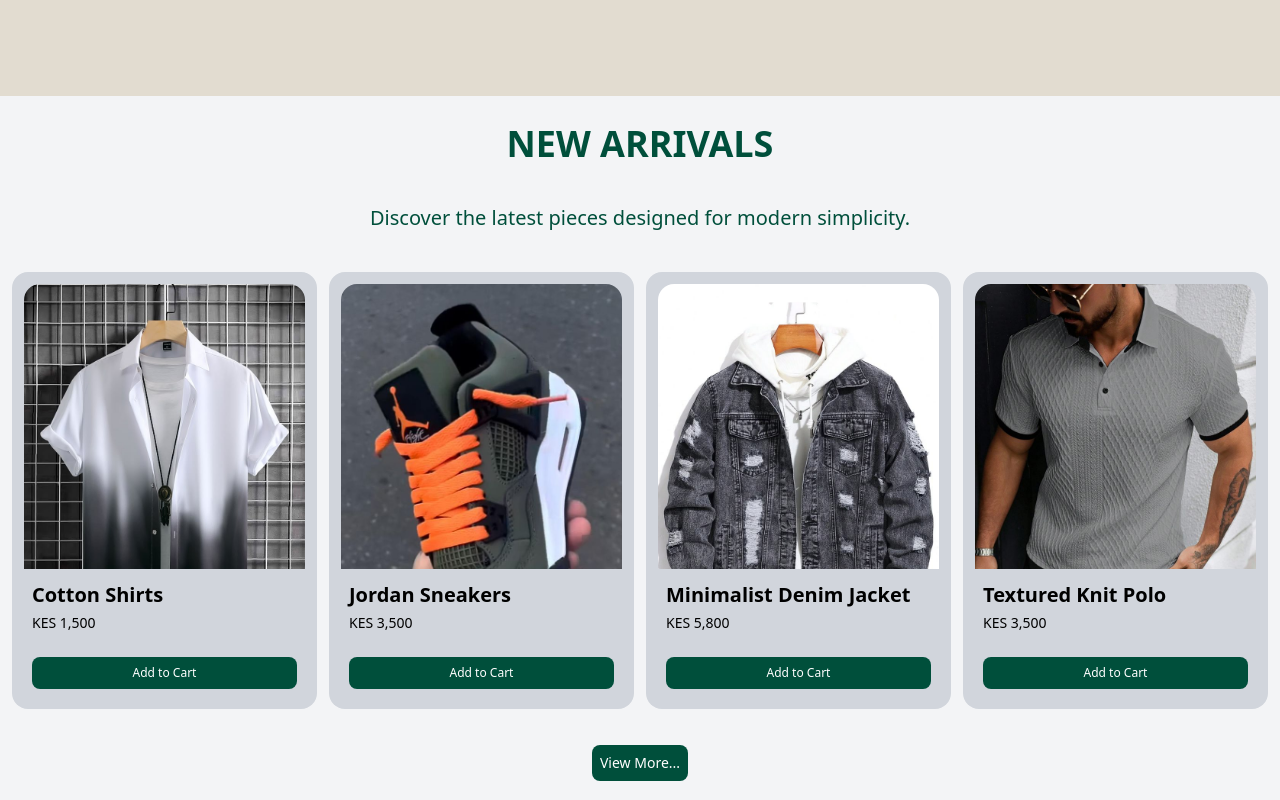
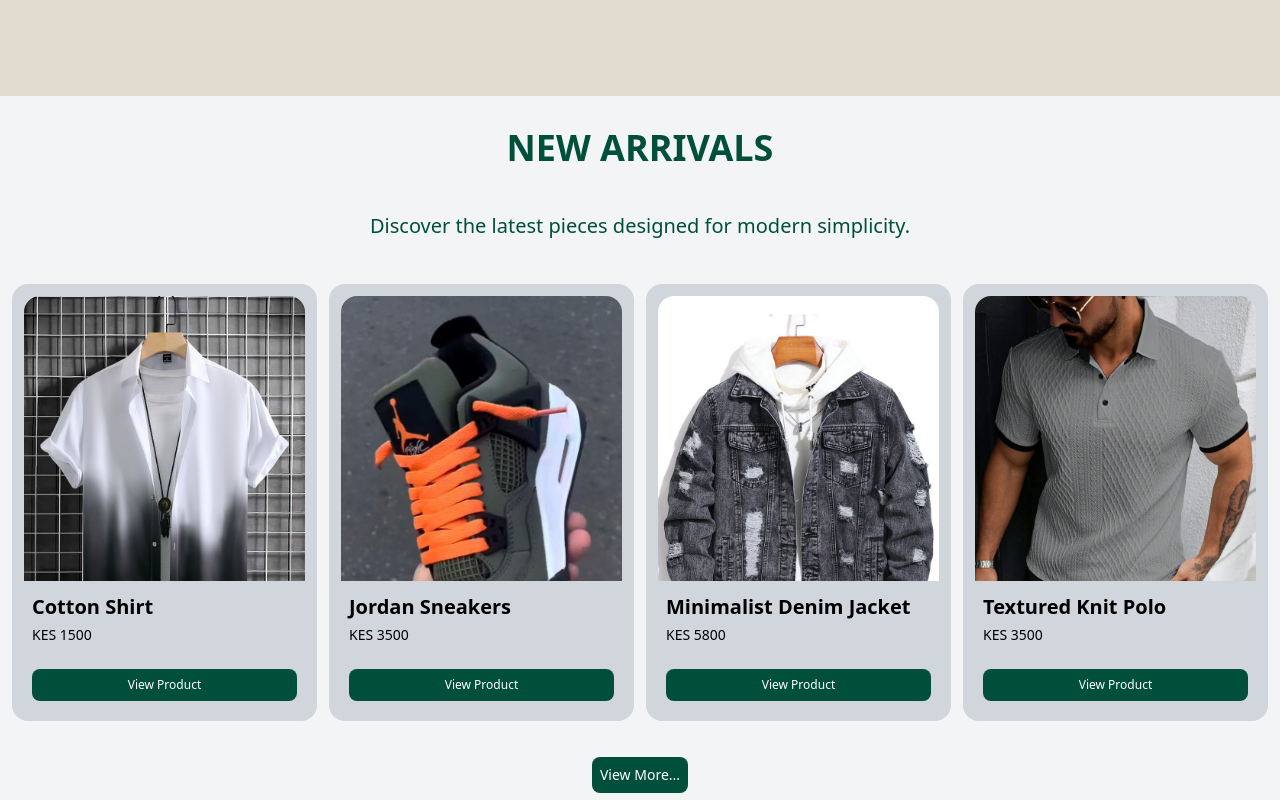
Before and after one commit to juliusmwas/Flone, a React (Vite) app: page / in a window 1280 px wide. Shown: the part 1820-2620 px from the top of the page. Built offline with nearby package versions, Linux system fonts and the light colour scheme.

Commit message:
Updated new arrival section

```diff
--- a/src/Components/Homepage/NewArrivals.jsx
+++ b/src/Components/Homepage/NewArrivals.jsx
@@ -1,71 +1,63 @@
+import { Link } from "react-router-dom";
+import products from "../data/products";
 
 
+export default function NewArrivals() {
+  // Fetch only the 4 newest arrivals
+  const newArrivals = products.filter((p) =>
+    [43, 44, 45, 46].includes(p.id)
+  );
 
-export default function NewArrivals(){
-
-    const items =[
-
-            {
-                id: 1,
-                title: 'Cotton Shirts',
-                img: '/public/new arrivals images/shirt1.jpeg',
-                price: 'KES 1,500',
-            },
-
-            {
-                id: 1,
-                title: 'Jordan Sneakers',
-                img: '/public/new arrivals images/Jordan.jpeg',
-                price: 'KES 3,500',
-            },
-            {
-                id: 1,
-                title: 'Minimalist Denim Jacket',
-                img: '/public/new arrivals images/Chaqueta de mezclilla rasgada para hombre, chaqueta negra para rapero para salir, reunirse, ir al trabajo, calle, otoño.jpeg',
-                price: 'KES 5,800',
-            },
-            {
-                id: 1,
-                title: 'Textured Knit Polo',
-                img: '/public/new arrivals images/قميص بولو كاجوال قصير الأكمام بألوان متباينة للرجال.jpeg',
-                price: 'KES 3,500',
-            },
-    ];
-
-    return(
-        <section id="newarrivals" className="bg-gray-100 ">
-            <div>
-                <div className="grid justify-items-center  lg:p-5">
-                    <h1 className="text-2xl lg:text-4xl font-bold lg:pb-8  mt-3 lg:m-0 lg:mt-0 lg:p-2 text-emerald-900">NEW ARRIVALS</h1>
-                    <p className="text-xs pb-3 lg:text-xl mt-3 lg:m-0 lg:mt-0 lg:p-2 text-emerald-900">Discover the latest pieces designed for modern simplicity.</p>
+  return (
+    <section id="newarrivals" className="bg-gray-100">
+      <div className="grid justify-items-center lg:p-5">
+        <h1 className="text-2xl lg:text-4xl font-bold lg:pb-8 mt-3 text-emerald-900">
+          NEW ARRIVALS
+        </h1>
+        <p className="text-xs pb-3 lg:text-xl mt-3 text-emerald-900">
+          Discover the latest pieces designed for modern simplicity.
+        </p>
       </div>
 
-                <div className="grid grid-cols-2 lg:grid-cols-4 gap-3 p-3 ">
-                    {items.map((item) => (
-                        <div key={item.id} className="relative group h-70 lg:h-full bg-gray-300 rounded-2xl p-2 overflow-hidden">
-                            <div className="relative aspect-square bg-gray-300  p-1 overflow-hidden">
+      <div className="grid grid-cols-2 lg:grid-cols-4 gap-3 p-3">
+        {newArrivals.map((item) => (
+          <div
+            key={item.id}
+            className="relative group h-70 lg:h-full bg-gray-300 rounded-2xl p-2 overflow-hidden"
+          >
+            <div className="relative aspect-square bg-gray-300 p-1 overflow-hidden">
               <img
-                                src={item.img}
-                                className=" object-cover rounded-2xl "
+                src={item.image}
+                alt={item.name}
+                className="object-cover rounded-2xl"
               />
             </div>
 
-                            <div className="w-full p-3 ">
-                                <h3 className=" text-sm lg:text-xl font-semibold">{item.title}</h3>
-                                <p className=" text-xs lg:text-sm mt-1">{item.price}</p>
+            <div className="w-full p-3">
+              <h3 className="text-sm lg:text-xl font-semibold">{item.name}</h3>
+              <p className="text-xs lg:text-sm mt-1">KES {item.price}</p>
             </div>
 
             <div className="grid grid-cols-1 p-3">
-                                <button className="bg-emerald-900 text-xs w-full rounded-lg p-2 text-white font-medium cursor-pointer">Add to Cart</button>
+              {/* ✅ Takes user to single product page */}
+              <Link
+                to={`/product/${item.id}`}
+                className="bg-emerald-900 text-xs w-full rounded-lg p-2 text-white font-medium text-center hover:bg-emerald-800"
+              >
+                View Product
+              </Link>
             </div>
           </div>
         ))}
       </div>
 
       <div className="grid justify-items-center p-6 pb-10">
-                    <button className="bg-emerald-900 text-sm  rounded-lg p-2 text-white font-medium cursor-pointer">View More...</button>
-                </div>
-
+        <Link
+          to="/shop"
+          className="bg-emerald-900 text-sm rounded-lg p-2 text-white font-medium cursor-pointer"
+        >
+          View More...
+        </Link>
       </div>
     </section>
   );
--- a/src/Components/data/products.js
+++ b/src/Components/data/products.js
@@ -421,6 +421,52 @@
     colors: ["White", "Black", "Grey"],
     sizes: ["40", "41", "42", "43", "44"],
     },
+    {
+      id: 43,
+      name: "Cotton Shirt",
+      image: "/new arrivals images/shirt1.jpeg",
+      price: 1500,
+      description:
+        "A soft, breathable cotton shirt perfect for any casual day. Lightweight and comfortable for everyday wear.",
+      sizes: ["S", "M", "L", "XL"],
+      colors: ["White", "Blue", "Gray"],
+      images: [ "/new arrivals images/shirt2.jpeg"],
+    },
+    {
+      id: 44,
+      name: "Jordan Sneakers",
+      image: "/new arrivals images/Jordan.jpeg",
+      price: 3500,
+      description:
+        "Classic Jordan sneakers offering top-notch comfort and bold streetwear style. Perfect for daily or sports use.",
+      sizes: ["40", "41", "42", "43", "44"],
+      colors: ["Black", "White", "Red"],
+      images: ["/new arrivals images/Jordan.jpeg"],
+    },
+    {
+      id: 45,
+      name: "Minimalist Denim Jacket",
+      image:
+        "/new arrivals images/Chaqueta de mezclilla rasgada para hombre, chaqueta negra para rapero para salir, reunirse, ir al trabajo, calle, otoño.jpeg",
+      price: 5800,
+      description:
+        "A durable denim jacket with a modern minimalist look. Great for layering and all-season wear.",
+      sizes: ["S", "M", "L", "XL"],
+      colors: ["Black", "Navy Blue"],
+      images: ["/new arrivals images/denim1.jpeg"],
+    },
+    {
+      id: 46,
+      name: "Textured Knit Polo",
+      image:
+        "/new arrivals images/قميص بولو كاجوال قصير الأكمام بألوان متباينة للرجال.jpeg",
+      price: 3500,
+      description:
+        "A stylish short-sleeve polo made with textured knit fabric. Perfect blend of comfort and sophistication.",
+      sizes: ["S", "M", "L", "XL"],
+      colors: ["Beige", "Navy", "Olive"],
+      images: ["/new arrivals images/polo1.jpeg"],
+    },
   ];
 
   export default products;
```
Lines whose indentation alone changed are shown as unchanged.
